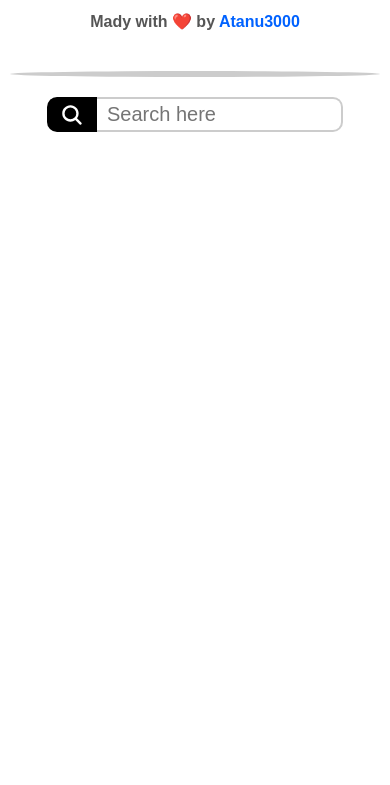
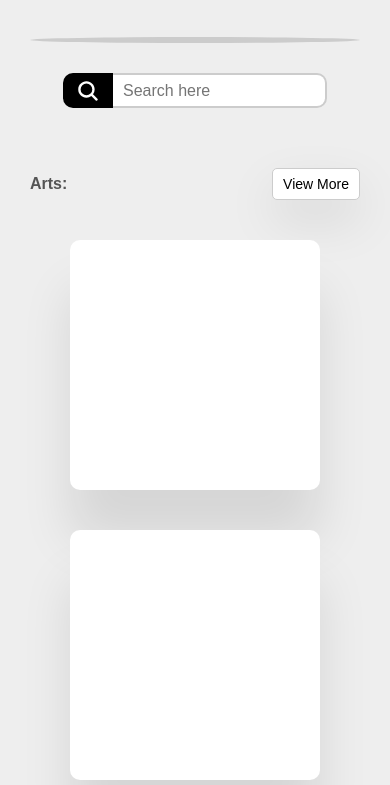
Before and after one commit to atanu3000/new-york-times, a plain HTML site: page index.html in a window 390 px wide. Shown: the part 156-941 px from the top of the page. Before the commit the page ends 844 px from the top, so only its background shows below. Drawn offline with nearby package versions, Linux system fonts and the light colour scheme.

Commit message:
cards added

```diff
--- a/index.html
+++ b/index.html
@@ -10,18 +10,61 @@
     </head>
     <body>
         <div class="wrapper">
-      <h1>new york times <ion-icon name="newspaper-outline"></ion-icon> </h1>
-      <h3>Get current news from The New York Times on relevant topics!</h3>
+            <h1>
+                new york times <ion-icon name="newspaper-outline"></ion-icon>
+            </h1>
+            <h3>
+                Get current news from The New York Times on relevant topics!
+            </h3>
             <h3>
                 Mady with ❤️ by
-        <a href="https://github.com/atanu3000/" target="_blank">Atanu3000</a>
+                <a href="https://github.com/atanu3000/" target="_blank"
+                    >Atanu3000</a
+                >
             </h3>
-      <hr>
+            <hr />
+            <div class="news-wrapper">
                 <div class="search-box">
-        <span><ion-icon name="search"></ion-icon></span><input type="search" name="" id="" placeholder="Search here">
+                    <span><ion-icon name="search"></ion-icon></span
+                    ><input
+                        type="search"
+                        name=""
+                        id=""
+                        placeholder="Search here"
+                    />
+                </div>
+                <div class="topic">
+                    <h3>Arts:</h3>
+                    <button>view more</button>
+                </div>
+                <div class="row" id="row1">
+                    <div class="news"></div>
+                    <div class="news"></div>
+                    <div class="news"></div>
+                    <div class="news"></div>
+                </div>
+                <div class="topic">
+                    <h3>Sports:</h3>
+                    <button>view more</button>
+                </div>
+                <div class="row" id="row2">
+                    <div class="news"></div>
+                    <div class="news"></div>
+                    <div class="news"></div>
+                    <div class="news"></div>
+                </div>
+                <div class="topic">
+                    <h3>Automobiles:</h3>
+                    <button>view more</button>
+                </div>
+                <div class="row" id="row3">
+                    <div class="news"></div>
+                    <div class="news"></div>
+                    <div class="news"></div>
+                    <div class="news"></div>
                 </div>
             </div>
-
+        </div>
 
         <script
             type="module"
--- a/style.css
+++ b/style.css
@@ -8,15 +8,16 @@
 body {
     display: flex;
     flex-direction: column;
-    height: 100vh;
+    /* height: 100vh; */
     justify-content: center;
     align-items: center;
-
+    background: #eee;
 }
 
 .wrapper {
-    width: 95%;
-    max-width: 1200px;
+    width: 100%;
+    /* max-width: 1500px; */
+    padding: 20px;
     height: calc(100% - 100px);
     display: flex;
     gap: 20px;
@@ -53,8 +54,9 @@ hr {
     align-items: center;
     max-width: 500px;
     width: 60%;
-    height: 35px;
+    height: 45px;
     overflow: hidden;
+    margin: 10px auto;
 }
 
 span {
@@ -76,27 +78,93 @@ input {
     height: 100%;
     width: calc(100% - 50px);
     outline: none;
-    padding: 3px 10px;
+    padding: 0px 10px;
     font-size: 20px;
+}
+
+.news-wrapper {
+    display: flex;
+    flex-direction: column;
+    width: 100%;
+    gap: 20px;
+}
+
+.news-wrapper .topic {
+    display: flex;
+    align-items: center;
+    justify-content: space-between;
+    margin-top: 30px;
+}
+
+.news-wrapper h3 {
+
+}
+
+.news-wrapper .topic button {
+    padding: 10px 20px;
+    border-radius: 5px;
+    background-color: #fff;
+    font-size: 16px;
+    box-shadow: 0 20px 50px rgba(0, 0, 0, 0.1);
+    border: 1px solid #ccc;
+    text-transform: capitalize;
+    cursor: pointer;
+}
+
+.row {
+    display: grid;
+    grid-template-columns: repeat(auto-fill, 370px);
+
+    justify-content: space-evenly;
+
+}
+
+.news {
+    width: 350px;
+    height: 250px;
+    margin: 20px 0;
+    border-radius: 10px;
+    box-shadow: 0 50px 50px rgba(0, 0, 0, 0.1);
+    background-color: #fff;
 }
 
 @media only screen and (max-width: 600px) {
     body {
         padding: 10px;
     }
-    .wrapper {
-        width: 100%;
-    }
     .search-box {
         width: 80%;
+        height: 35px;
+    }
+    .search-box  input {
+        font-size: 16px;
     }
     h1 {
         font-size: 28px;
     }
     h3 {
         font-size: 16px;
-        /* display: flex;
-        justify-content: center; */
         text-align: center;
     }
+    .news-wrapper .topic button {
+        padding: 7px 10px;
+        font-size: 14px;
+    }
+    .row {
+        display: grid;
+        grid-template-columns: repeat(auto-fill, 320px);
+    }
+    .news {
+        width: 300px;
+        margin: 20px auto;
+    }
 }
+
+@media only screen and (max-width: 600px) {
+    .news {
+        width: 250px;
+    }
+    h1 {
+        font-size: 24px;
+    }
+}
```
Lines whose indentation alone changed are shown as unchanged.
